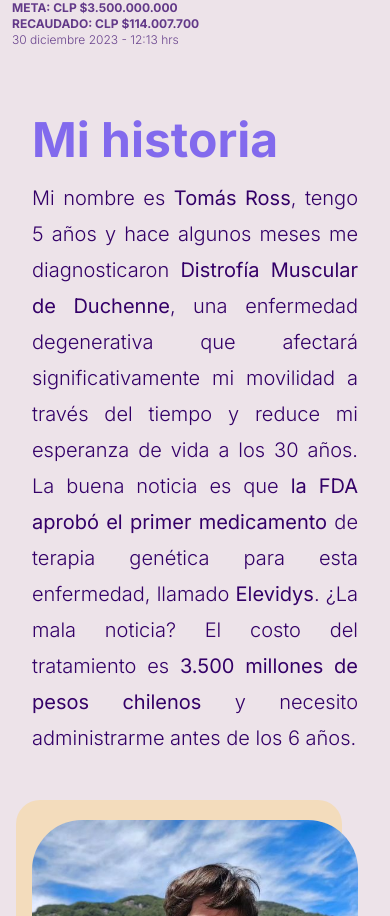
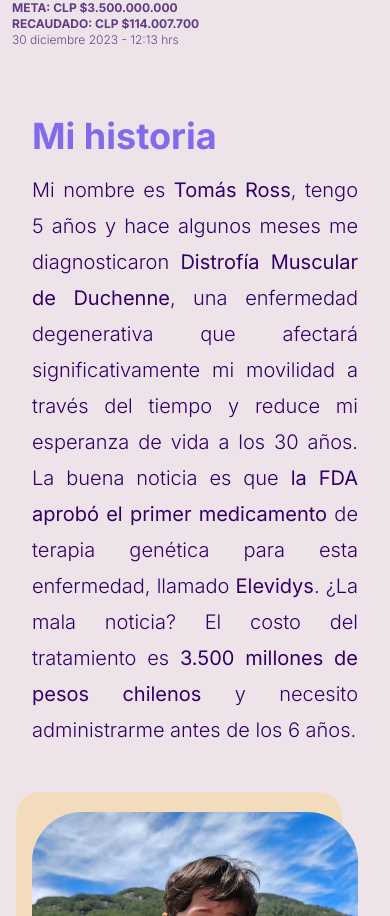
Before and after one commit to dalvaradotey/tomas, a Next.js app: page / in a window 390 px wide. Shown: the part 1044-1960 px from the top of the page. Built offline with nearby package versions, Linux system fonts and the light colour scheme.

Commit message:
UPDATE: tamaño texto mi historia

```diff
--- a/src/components/About.tsx
+++ b/src/components/About.tsx
@@ -19,7 +19,7 @@ export default function About() {
   return (
     <div id="mi-historia" className="md:py-48 md:px-40 px-8 py-12 md:h-screen md:flex">
       <div className="md:w-4/6 md:pr-28">
-        <h2 className="text-5xl md:text-6xl">Mi historia</h2>
+        <h2 className="text-4xl md:text-6xl">Mi historia</h2>
         <p className="text-justify mt-4">Mi nombre es <strong>Tomás Ross</strong>, tengo 5 años y hace algunos meses me diagnosticaron <strong>Distrofía Muscular de Duchenne</strong>, una enfermedad degenerativa que afectará significativamente mi movilidad a través del tiempo y reduce mi esperanza de vida a los 30 años. La buena noticia es que <strong>la FDA aprobó el primer medicamento</strong> de terapia genética para esta enfermedad, llamado <strong>Elevidys</strong>. ¿La mala noticia? El costo del tratamiento es <strong>3.500 millones de pesos chilenos</strong> y necesito administrarme antes de los 6 años.</p>
         <div className="py-8">
           <LinkButton href="/testimonio" className="hidden md:flex items-center">
```
